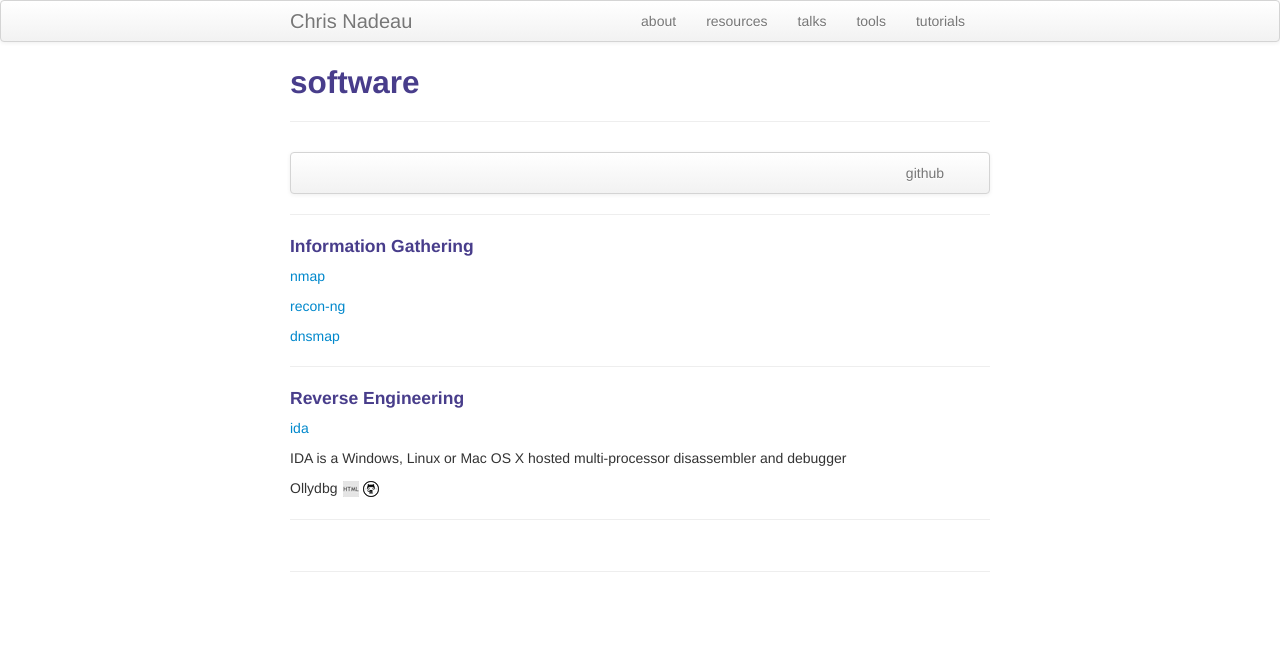
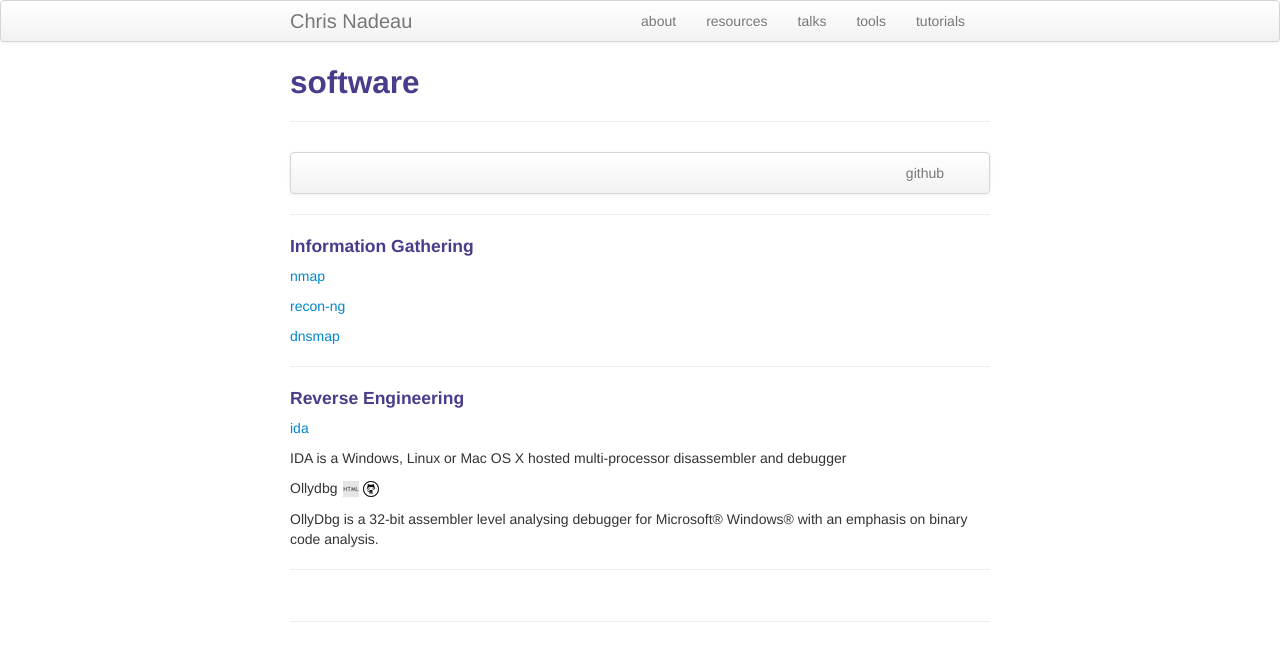
Before and after one commit to dynamicparallax/dynamicparallax.github.io, a Jekyll site: the page built from pages/tools.md, in a window 1280 px wide. Shown: the top 661 px of the page. Built offline with Jekyll 4.4.1, drawn with Linux system fonts in a browser that asks for light colours.

Commit message:
Update tools.md

```diff
--- a/pages/tools.md
+++ b/pages/tools.md
@@ -33,4 +33,6 @@ IDA is a Windows, Linux or Mac OS X hosted multi-processor disassembler and debu
 Ollydbg
 <a href="http://www.ollydbg.de/" target="_blank">![html](icons16/html-icon.png)</a><a href="http://www.ollydbg.de/" target="_blank">![git](icons16/github-icon.png)</a>
 
+OllyDbg is a 32-bit assembler level analysing debugger for Microsoft® Windows® with an emphasis on binary code analysis.
+
 ---
```
